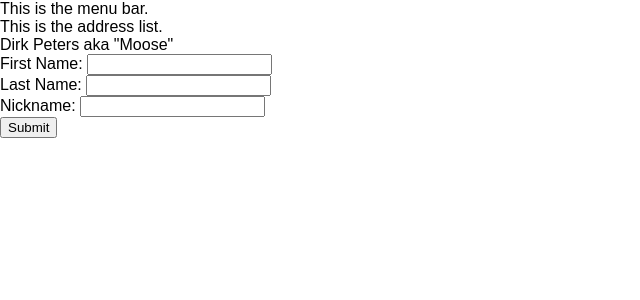
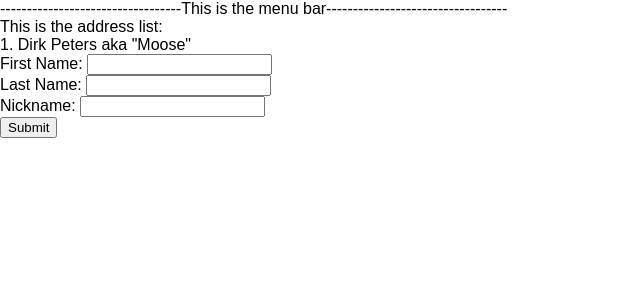
Before and after one commit to halfalpine/add-ts, a React (Create React App) app: page / in a window 1280 px wide. Shown: the top 300 px of the page, without its empty margins (0-640 px from the left). Built offline with nearby package versions, Linux system fonts and the light colour scheme.

Commit message:
Wire up nickname form

```diff
--- a/src/components/AddressForm.tsx
+++ b/src/components/AddressForm.tsx
@@ -25,10 +25,12 @@ class AddressForm extends React.Component<Props, State> {
   }
 
   handleInputChange(e: any) {
+    console.log(e);
     this.setState({ [e.target.name]: e.target.value });
   }
 
-  handleSubmitForm() {
+  handleSubmitForm(e: any) {
+    e.preventDefault();
     const { firstName, lastName, nickName } = this.state;
     const entry = {
       firstName,
@@ -36,6 +38,11 @@ class AddressForm extends React.Component<Props, State> {
       nickName
     };
     this.props.addAddress(entry);
+    this.setState({
+      firstName: "",
+      lastName: "",
+      nickName: ""
+    });
   }
 
   render() {
@@ -47,6 +54,7 @@ class AddressForm extends React.Component<Props, State> {
           <input
             type="text"
             id="firstName"
+            name="firstName"
             value={firstName}
             onChange={this.handleInputChange}
           />
@@ -56,6 +64,7 @@ class AddressForm extends React.Component<Props, State> {
           <input
             type="text"
             id="lastName"
+            name="lastName"
             value={lastName}
             onChange={this.handleInputChange}
           />
@@ -65,6 +74,7 @@ class AddressForm extends React.Component<Props, State> {
           <input
             type="text"
             id="nickName"
+            name="nickName"
             value={nickName}
             onChange={this.handleInputChange}
           />
--- a/src/components/AddressList.tsx
+++ b/src/components/AddressList.tsx
@@ -9,10 +9,10 @@ interface Props {
 
 const AddressList: React.StatelessComponent<Props> = props => (
   <div>
-    <div>This is the address list.</div>
-    {props.addresses.map((entry: Entry) => (
-      <div>
-        {entry.firstName} {entry.lastName} aka "{entry.nickName}"
+    <div>This is the address list:</div>
+    {props.addresses.map((entry: Entry, index: number) => (
+      <div key={index}>
+        {index + 1}. {entry.firstName} {entry.lastName} aka "{entry.nickName}"
       </div>
     ))}
   </div>
--- a/src/components/MenuBar.tsx
+++ b/src/components/MenuBar.tsx
@@ -1,5 +1,10 @@
 import * as React from "react";
 
-const MenuBar = () => <div>This is the menu bar.</div>;
+const MenuBar = () => (
+  <div>
+    ----------------------------------This is the menu
+    bar----------------------------------
+  </div>
+);
 
 export default MenuBar;
```
